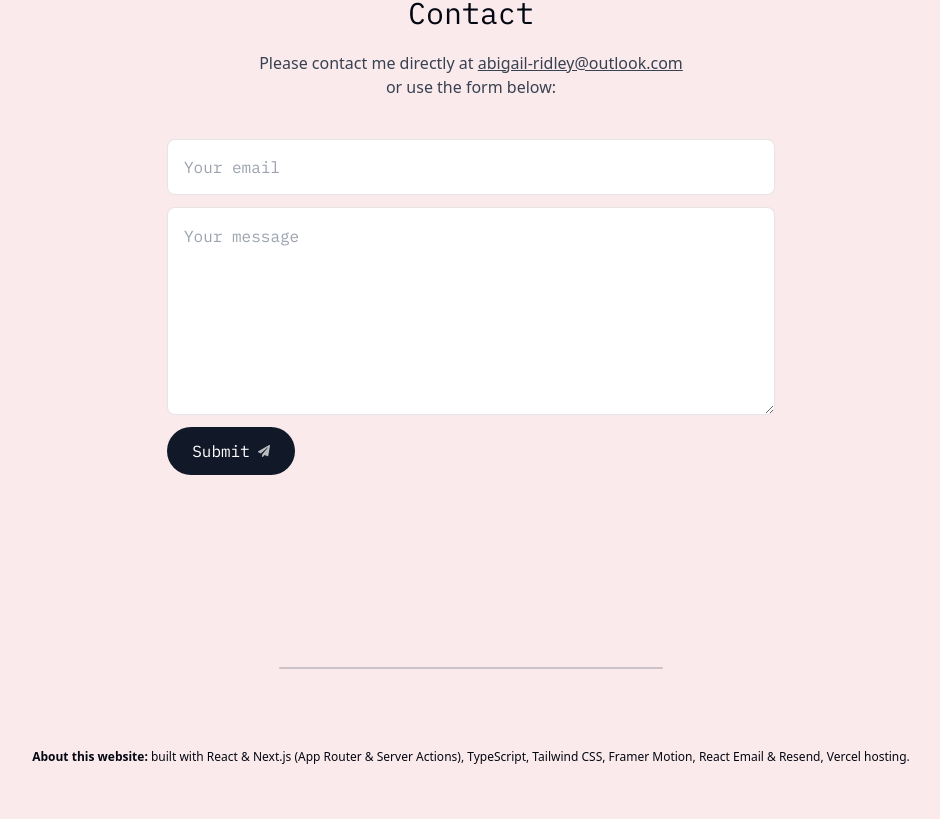
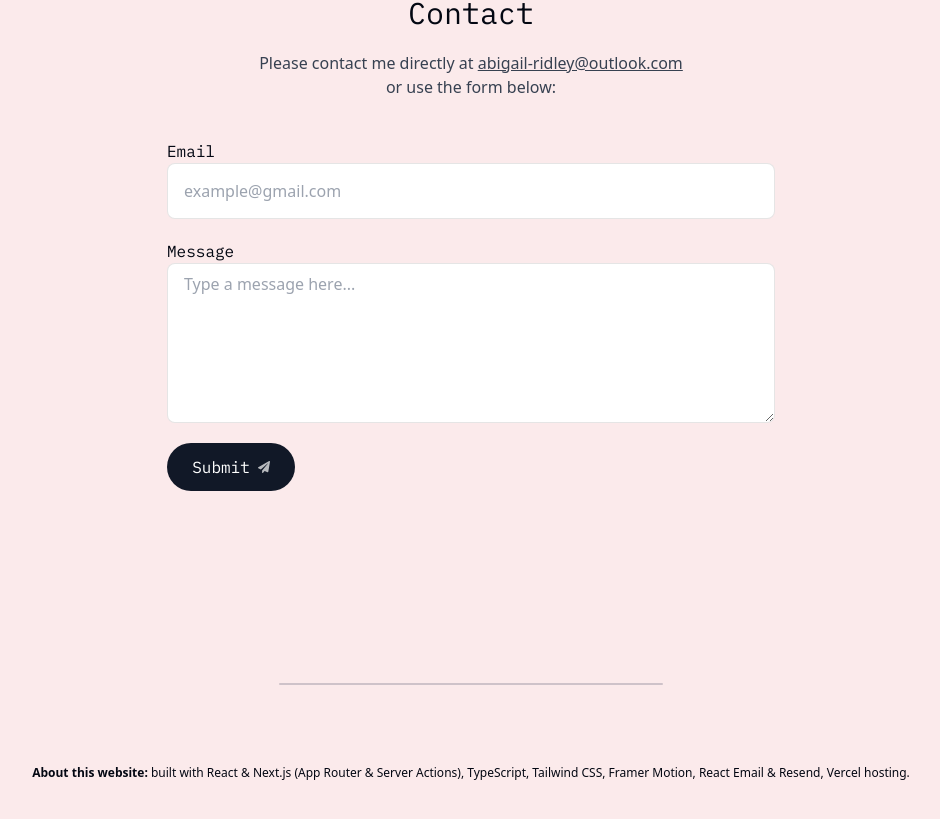
Before and after one commit to abigailridley/portfolio-nextjs, a Next.js app: page / in a window 1280 px wide. Shown: the part 2498-3317 px from the top of the page, without its empty margins (169-1109 px from the left). Built offline with nearby package versions, Linux system fonts and the light colour scheme; no server answers.

Commit message:
happy with the css for form

```diff
--- a/src/components/contact.tsx
+++ b/src/components/contact.tsx
@@ -46,18 +46,26 @@ export default function Contact() {
           toast.success("Email sent successfully!");
         }}
       >
+        <label htmlFor="email">
+          Email
+        </label>
         <input
-          className="h-14 px-4 rounded-lg borderBlack dark:bg-white dark:bg-opacity-80 dark:focus:bg-opacity-100 transition-all dark:outline-none"
+          className="font-sans mb-5 h-14 px-4 rounded-lg borderBlack focus:outline-gray-500"
           name="senderEmail"
           type="email"
+          id="email"
           required
           maxLength={500}
-          placeholder="Your email"
+          placeholder="example@gmail.com"
         />
+        <label htmlFor="message">
+          Message
+        </label>
         <textarea
-          className="h-52 my-3 rounded-lg borderBlack p-4 dark:bg-white dark:bg-opacity-80 dark:focus:bg-opacity-100 transition-all dark:outline-none"
+          className="font-sans mb-5 rounded-lg borderBlack h-40 px-4 py-2 focus:outline-gray-500"
           name="message"
-          placeholder="Your message"
+          id="message"
+          placeholder="Type a message here..."
           required
           maxLength={5000}
         />
```
